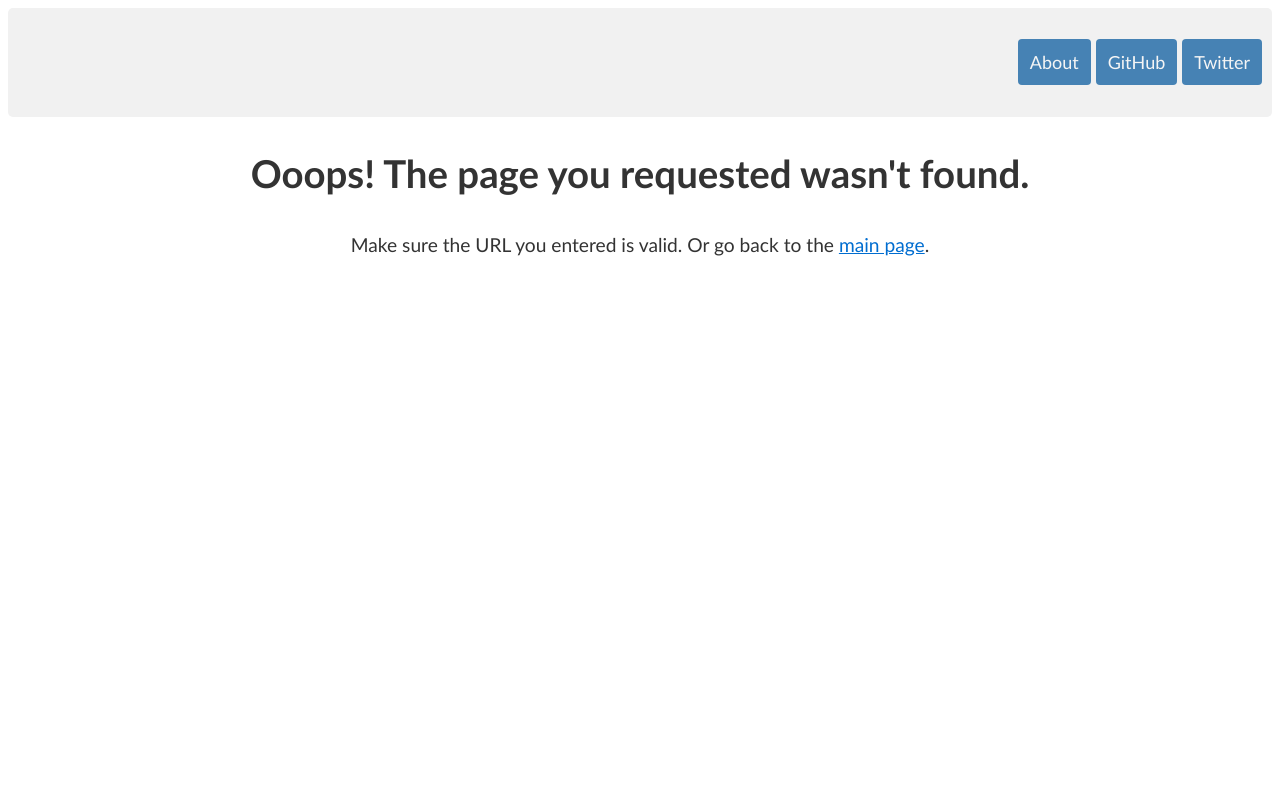
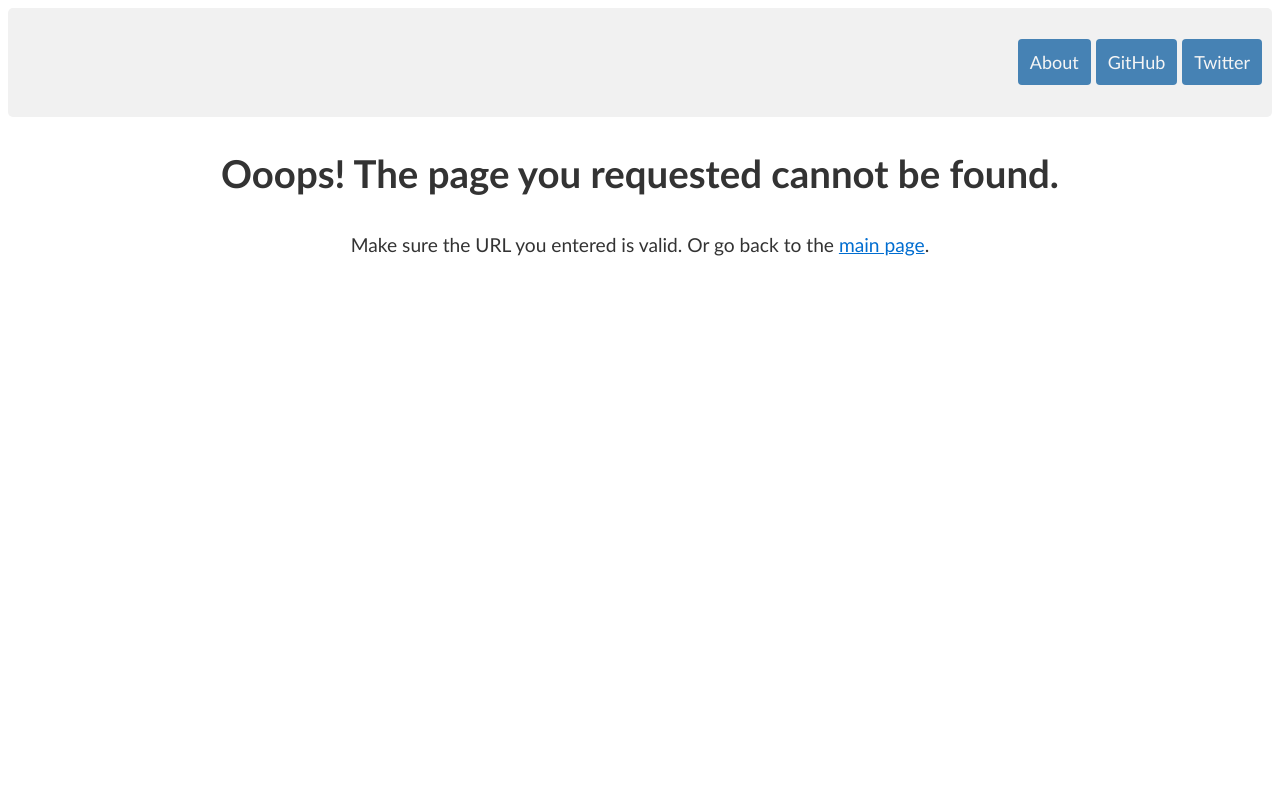
Before and after one commit to zakkm/zakkm.github.io, a plain HTML site: page 404.html in a window 1280 px wide. Shown: the top 800 px of the page. Drawn offline with Linux system fonts and the light colour scheme.

Commit message:
Update 404.html

```diff
--- a/404.html
+++ b/404.html
@@ -26,7 +26,7 @@
 </header>
 
 <main class="main">
-	<h1 class="pagetitle">Ooops! The page you requested wasn't found.</h1>
+	<h1 class="pagetitle">Ooops! The page you requested cannot be found.</h1>
 
 	<p style="text-align: center;">Make sure the URL you entered is valid. Or go back to the <a href="https://zakk.dev">main page</a>.</p>
 </main>
```
